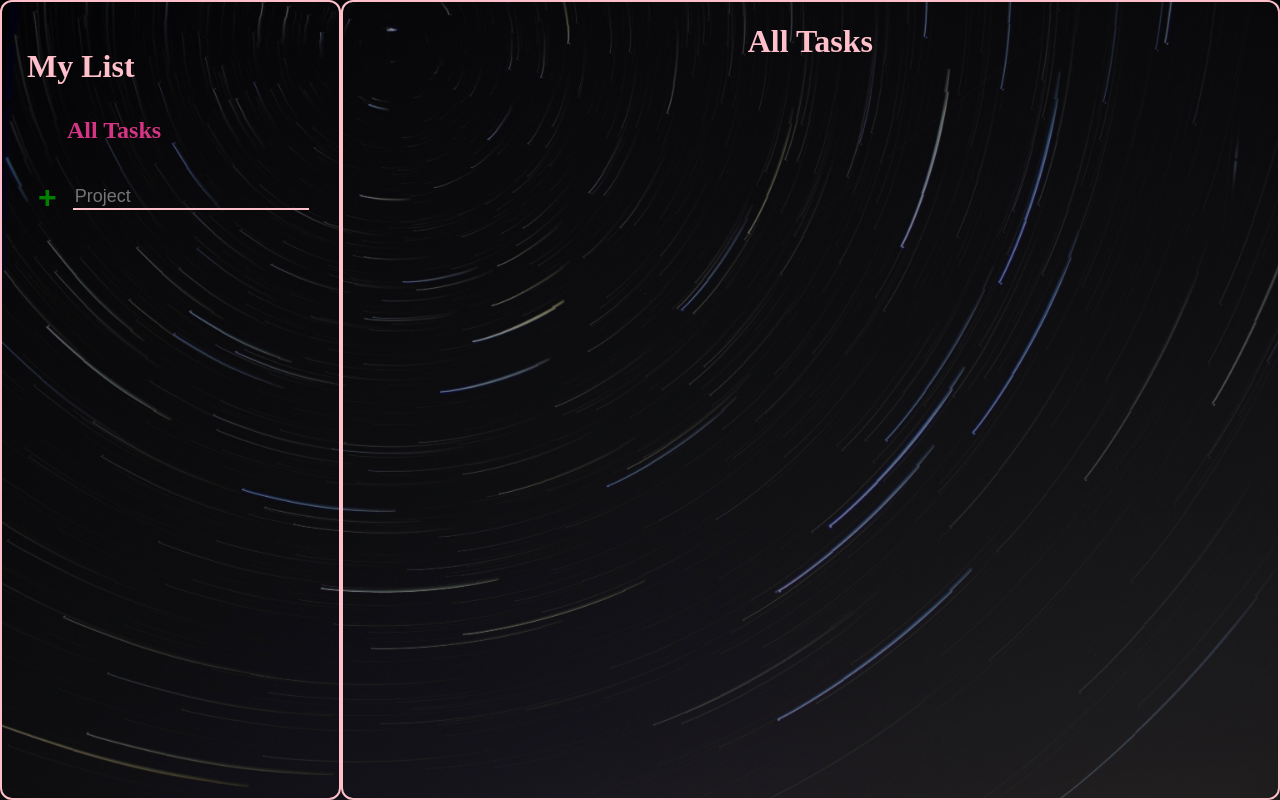
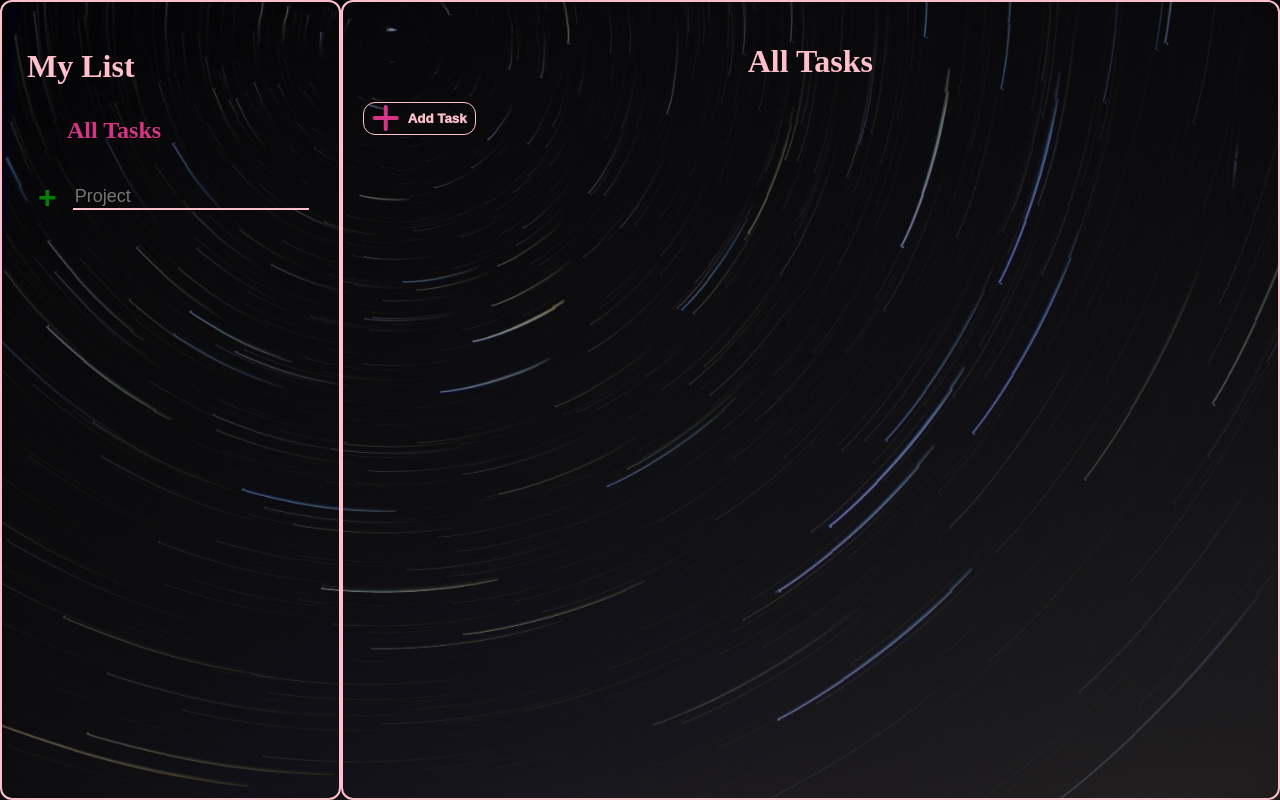
Before and after one commit to Stranger-e/To-Do-List, a website built with webpack: page src/index.html in a window 1280 px wide. Built offline with nearby package versions, Linux system fonts and the light colour scheme.

Commit message:
Add a button that adds new tasks

```diff
--- /dev/null
+++ b/src/add_task_button.js
@@ -0,0 +1,17 @@
+import { addListItem } from './add_list';
+
+export const addTask = () => {
+  const myTaskContainer = document.querySelector('.my-task-container');
+  const addTaskButton = document.createElement('button');
+  addTaskButton.classList.add('add-task-button');
+  myTaskContainer.appendChild(addTaskButton);
+
+  const addIconSpan = document.createElement('span');
+  addIconSpan.classList.add('fas', 'fa-plus', 'fa-xs', 'btn', 'add-task-icon');
+  addTaskButton.appendChild(addIconSpan);
+
+  const addTaskText = document.createElement('span');
+  addTaskText.innerText = 'Add Task';
+  addTaskText.classList.add('add-task-text');
+  addTaskButton.appendChild(addTaskText);
+};
--- a/src/index.js
+++ b/src/index.js
@@ -4,9 +4,11 @@ import './style.css';
 import { initial } from './initial';
 import { addListItem } from './add_list';
 import { taskPage } from './task_page';
+import { addTask } from './add_task_button';
 
 document.addEventListener('DOMContentLoaded', () => {
   initial();
   addListItem();
   taskPage();
+  addTask();
 });
--- a/src/style.css
+++ b/src/style.css
@@ -38,6 +38,7 @@ body::before {
   height: auto;
   border: 2px solid pink;
   border-radius: 12px;
+  padding: 20px;
 }
 
 .my-list-item {
@@ -131,3 +132,26 @@ li {
   color: pink;
   text-align: center;
 }
+
+.add-task-icon {
+  text-align: center;
+  font-size: xx-large;
+  color: #d63484;
+  font-weight: 1000;
+}
+
+.add-task-text {
+  color: pink;
+  font-weight: 1000;
+}
+
+.add-task-button {
+  display: flex;
+  align-items: center;
+  gap: 0.5rem;
+  background-color: transparent;
+  border: 0.4px solid pink;
+  border-radius: inherit;
+  padding: 8px;
+  cursor: pointer;
+}
```
